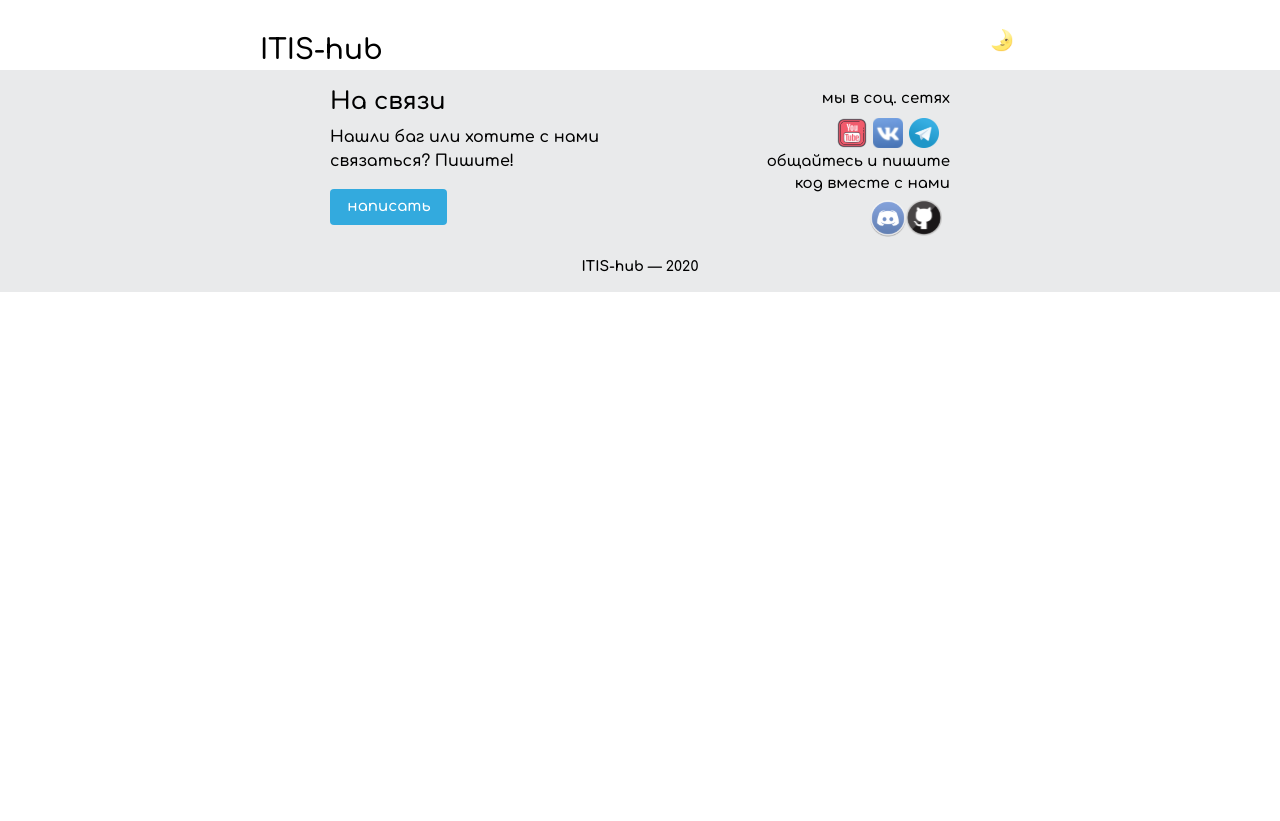
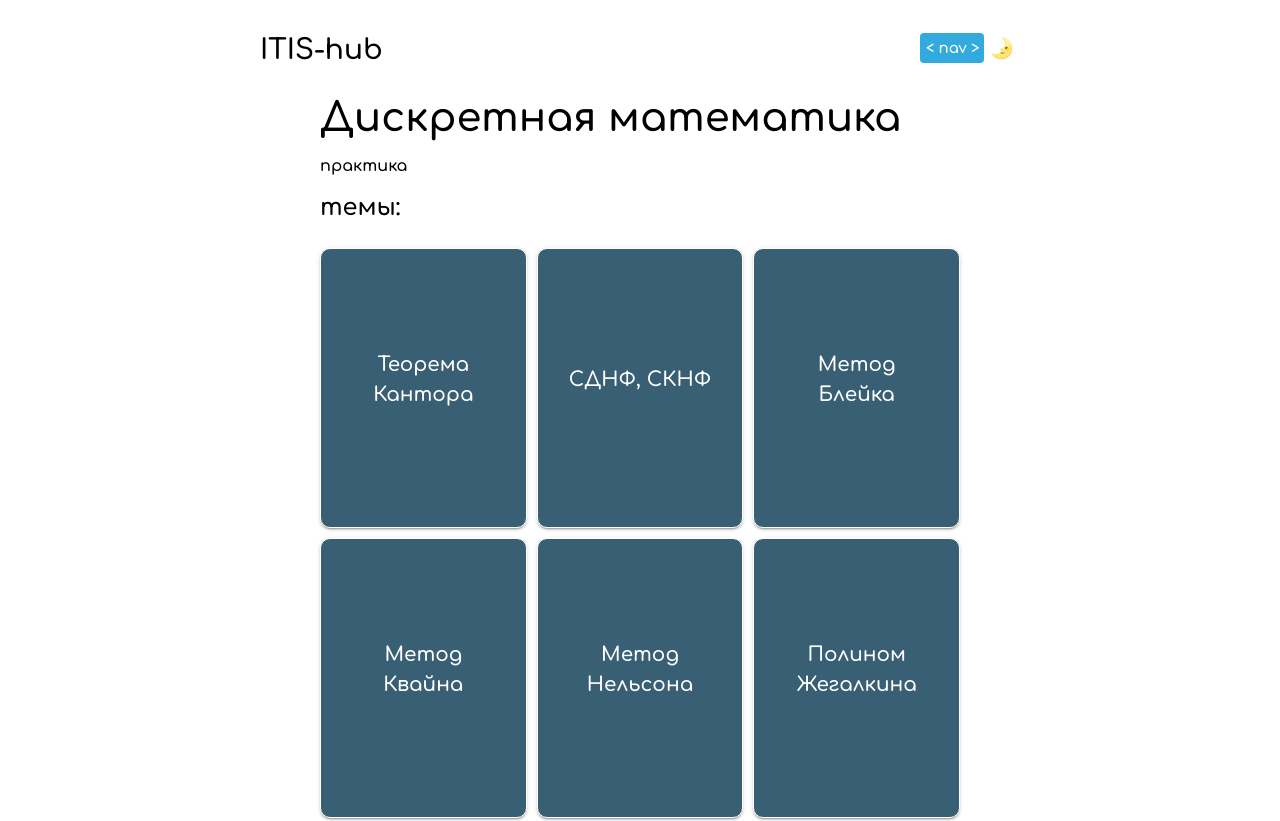
Before and after one commit to ITISHub/itishub-frontend, a Nuxt app in the folder itis-hub/: page /discrete-math-theory in a window 1280 px wide. Shown: the top 821 px of the page. Before the commit the page ends 800 px from the top, so only its background shows below. Built offline with nearby package versions, Linux system fonts and the light colour scheme.

Commit message:
added discrete-math-theory page, added nav-button, added animation for card-components

```diff
--- a/itis-hub/assets/main.css
+++ b/itis-hub/assets/main.css
@@ -1,4 +1,5 @@
 @import url('https://fonts.googleapis.com/css2?family=Comfortaa:wght@600;700&display=swap');
+/*импорт заменить на скачанные шрифты*/
 
 :root {
   --bg_color: #fff;
@@ -38,3 +39,21 @@ a:hover {
 button:hover {
   outline: none;
 }
+
+.page-enter-active,
+.page-leave-active {
+  transition: opacity 0.3s;
+}
+.page-enter,
+.page-leave-to {
+  opacity: 0;
+}
+
+.layout-enter-active,
+.layout-leave-active {
+  transition: opacity 0.3s;
+}
+.layout-enter,
+.layout-leave-active {
+  opacity: 0;
+}
--- a/itis-hub/components/CardContent.vue
+++ b/itis-hub/components/CardContent.vue
@@ -21,7 +21,7 @@
 
 <style scoped>
   .card-container {
-    height: 300px;
+    height: 280px;
     /*border-radius: 15px !important;*/
     display: grid;
     place-items: center;
@@ -30,6 +30,12 @@
     /*background-image: url("https://i.redd.it/73whdvrvhl111.jpg");*/
     border-radius: 10px !important;
     /*background: #385F73 url("~assets/card-images/about.jpg");*/
+  }
+
+  @media screen and (max-width: 464px) {
+    .card-container {
+      height: 150px;
+    }
   }
 
   .card-title {
@@ -41,7 +47,7 @@
 
   .card-container:hover {
     background-color: #4789a2;
-    border-radius: 25px !important;
+    /*border-radius: 25px !important;*/
     /*box-shadow: 0 0 20px black;*/
   }
 </style>
--- a/itis-hub/components/DisciplineSelect.vue
+++ b/itis-hub/components/DisciplineSelect.vue
@@ -1,8 +1,9 @@
 <template>
   <v-container class="content-container">
     <CardContent title="матанализ" link="/"/>
-    <CardContent title="дискретка" link="/"/>
+    <CardContent title="дискретка" link="/discrete-math-theory"/>
     <CardContent title="алгем" link="/"/>
+<!--    <CardContent link="/" title="главное меню"/>-->
   </v-container>
 </template>
 
--- a/itis-hub/components/HeaderBar.vue
+++ b/itis-hub/components/HeaderBar.vue
@@ -1,7 +1,35 @@
 <template>
-  <div class="container" app>
+  <div class="container">
     <h3 class="logo-text">ITIS-hub</h3>
-    <div class="current-section"></div>
+    <div class="button-container mt-4">
+      <v-menu offset-y>
+        <template v-slot:activator="{ on, attrs }">
+          <v-btn
+            color="#33aade"
+            dark
+            depressed
+            v-bind="attrs"
+            v-on="on"
+            class="write-button nav-button"
+            height="30"
+            width="55"
+          >
+            < nav >
+          </v-btn>
+        </template>
+        <v-list>
+          <nuxt-link to="/">
+            <v-list-item
+              v-for="page in pages"
+              color="#1a1a1a"
+              @click=""
+            >
+              <v-list-item-title>{{ page }}</v-list-item-title>
+            </v-list-item>
+          </nuxt-link>
+        </v-list>
+      </v-menu>
+
       <v-btn
         @click="changeTheme"
         class="theme-changer"
@@ -10,8 +38,7 @@
         <v-img v-if="$nuxt.$colorMode.preference === 'light'">&#127774</v-img>
         <v-img v-else>&#x1F31B</v-img>
       </v-btn>
-    <!--don't know why, but v-switch doesn't work here (v-model changes)-->
-    <!--<v-switch class="theme-changer" v-model="switch1"></v-switch>-->
+    </div>
   </div>
 </template>
 
@@ -21,6 +48,7 @@ export default {
   data () {
     return {
       switch1: true,
+      pages: ['main', 'disciplines', 'about']
     }
   },
   // need to move all logic to the vuex (do with using mutations and actions)
@@ -58,4 +86,20 @@ export default {
     align-self: center;
     font-size: 20px;
   }
+
+  .write-button {
+    font-size: 15px;
+    letter-spacing: normal;
+    text-transform: none;
+    color: white;
+  }
+
+  .nav-button {
+    align-self: center;
+  }
+
+  .button-container {
+    justify-content: flex-end;
+    align-self: center;
+  }
 </style>
--- a/itis-hub/layouts/default.vue
+++ b/itis-hub/layouts/default.vue
@@ -3,7 +3,7 @@
     <div class="content">
       <HeaderBar />
       <Nuxt class="container"/>
-      <!--<div class="spacer"></div>-->
+<!--      <div class="spacer"></div>-->
       <FooterBar />
     </div>
   </v-app>
--- a/itis-hub/pages/disciplines.vue
+++ b/itis-hub/pages/disciplines.vue
@@ -12,10 +12,10 @@
 
 <script>
     export default {
-        name: "disciplines"
+        name: "disciplines",
+        transitions: 'disciplines'
     }
 </script>
 
 <style scoped>
-
 </style>
--- /dev/null
+++ b/itis-hub/pages/discrete-math-theory.vue
@@ -0,0 +1,57 @@
+<template>
+  <v-container class="content-container">
+    <v-container class="greeting">
+      <h1 class="mb-3">Дискретная математика</h1>
+      <p class="description">практика
+      </p>
+      <h4>темы:</h4>
+    </v-container>
+    <div class="info-container mb-5">
+
+        <CardContent
+          v-for="theme in themes"
+          :title="theme"
+          link="/"
+        />
+      </div>
+  </v-container>
+</template>
+
+<script>
+    import CardContent from "../components/CardContent";
+    export default {
+      name: "discrete-math",
+      components: {CardContent},
+      data () {
+        return {
+          themes: ['Теорема Кантора', 'СДНФ, СКНФ', 'Метод Блейка',
+            'Метод Квайна', 'Метод Нельсона', 'Полином Жегалкина',
+            'Классы Поста', 'T0, T1, M, S', ]
+        }
+      }
+    }
+</script>
+
+<style scoped>
+.content-container {
+  max-width: 700px;
+  margin: 0 auto;
+}
+
+.info-container {
+  padding-left: 10px;
+  padding-right: 10px;
+  max-width: 700px;
+  margin: 0 auto;
+  display: grid;
+  grid-template-columns: repeat(auto-fill, minmax(210px, 1fr));
+}
+
+.info-container li {
+  margin-bottom: 3px;
+}
+
+.info-container a {
+  margin: 5px;
+}
+</style>
```
Lines whose indentation alone changed are shown as unchanged.
